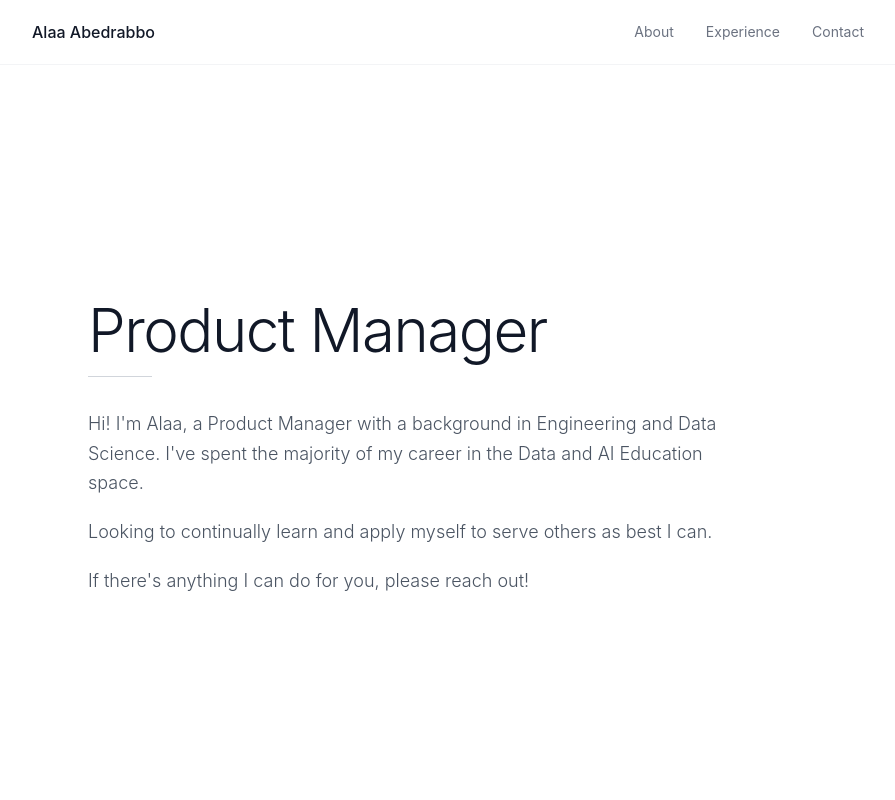
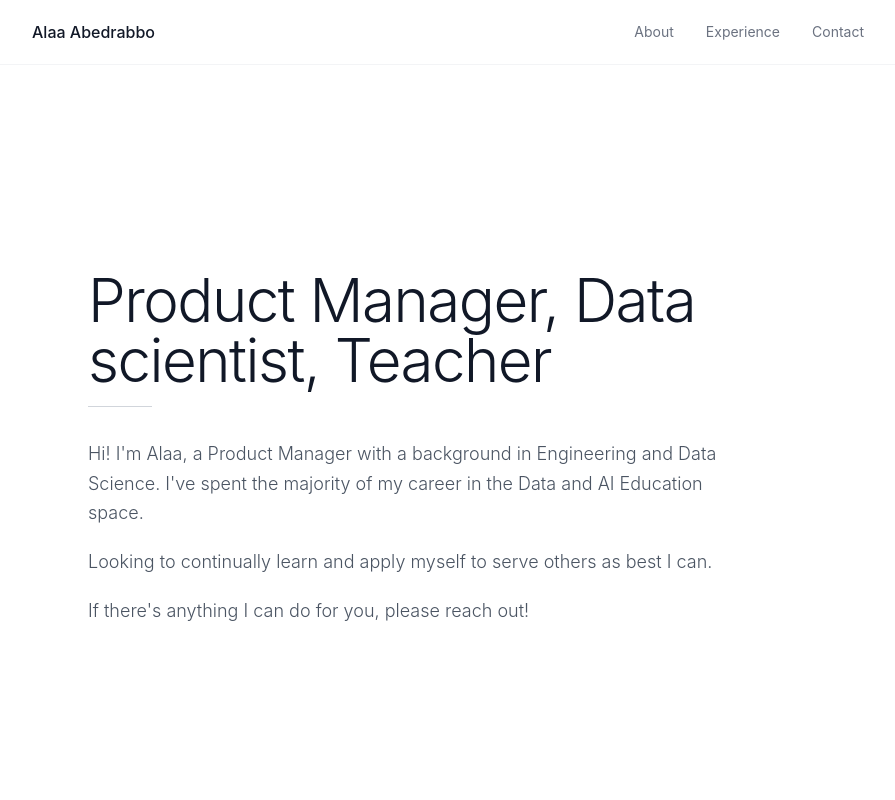
Before and after one commit to AAbedrabbo/AAbedrabbo.github.io, a React (Vite) app: page / in a window 1280 px wide. Shown: the top 800 px of the page, without its empty margins (192-1087 px from the left). Built offline with nearby package versions, Linux system fonts and the light colour scheme.

Commit message:
Update main heading to 'Product Manager, Data scientist, Teacher'

```diff
--- a/src/components/AboutSection.tsx
+++ b/src/components/AboutSection.tsx
@@ -7,7 +7,7 @@ const AboutSection: React.FC = () => {
         <div className="space-y-8">
           <div className="space-y-4">
             <h1 className="text-5xl md:text-6xl font-light text-gray-900 leading-tight tracking-tight">
-              Product Manager
+              Product Manager, Data scientist, Teacher
             </h1>
             <div className="h-px w-16 bg-gray-300"></div>
           </div>
```
Also changed, not shown: 1 other file (tests, documents, lock files or other folders).
